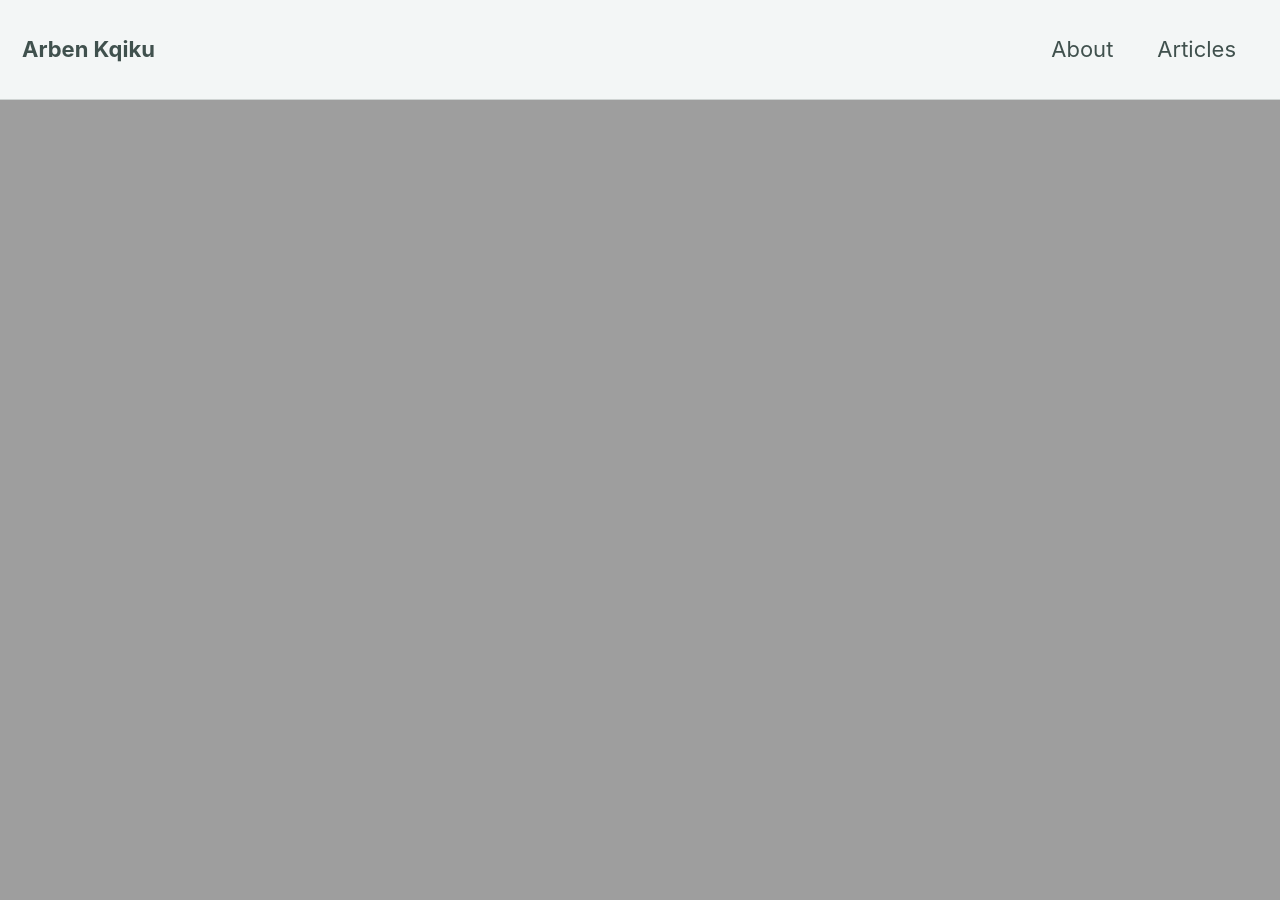
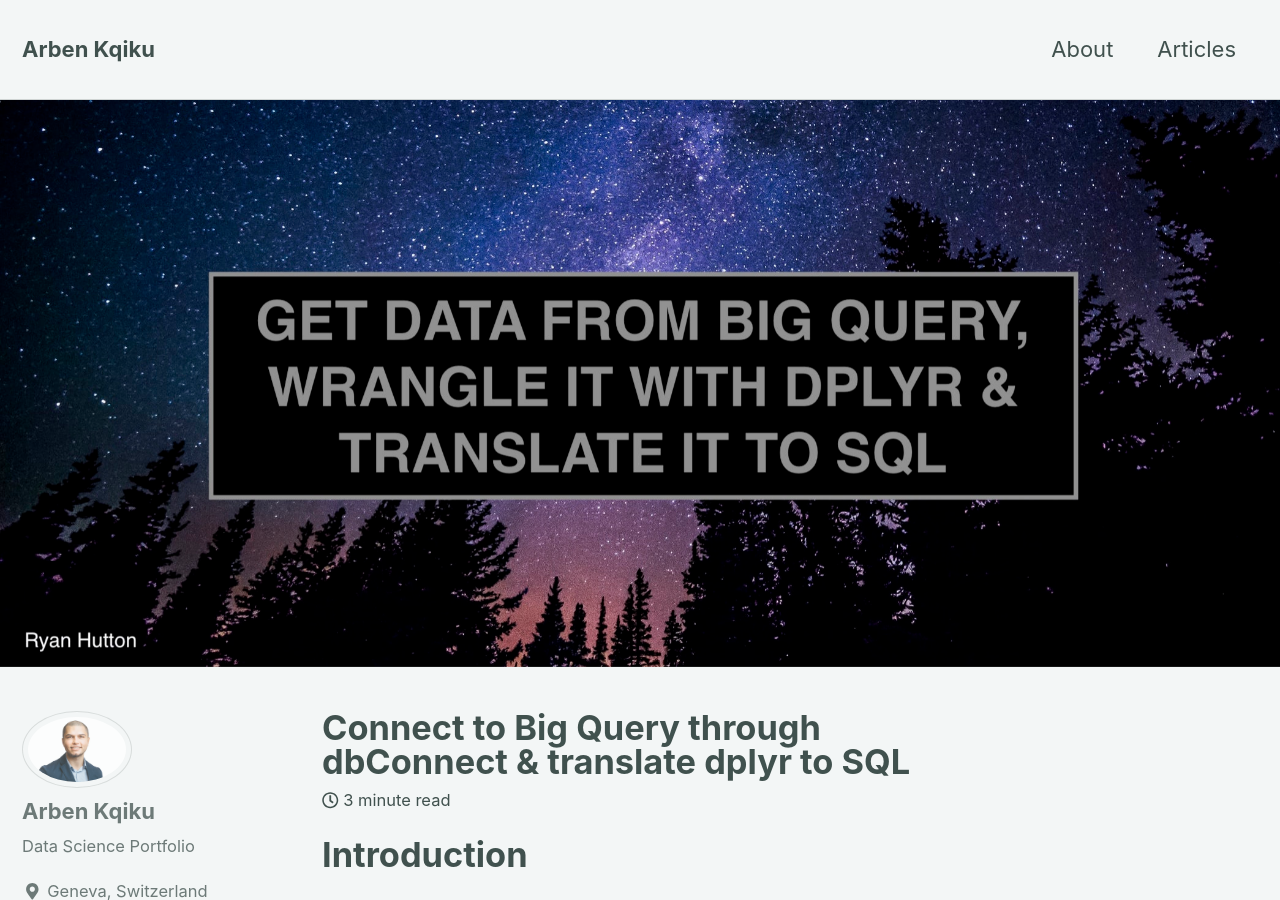
Before and after one commit to ArbenKqiku/arbenkqiku.github.io, a Jekyll site: the page built from _posts/2020-04-03-cdb-connect-big-query.md, in a window 1280 px wide and 900 px high. Built offline with Jekyll 4.4.1, drawn with Linux system fonts in a browser that asks for light colours; nearby versions of some CDN libraries.

Commit message:
Modified big query article image

```diff
--- a/_posts/2020-04-03-cdb-connect-big-query.md
+++ b/_posts/2020-04-03-cdb-connect-big-query.md
@@ -3,7 +3,7 @@
 date: 2020-04-03
 tags: [datascience, r, bigquery, sql, database, dbconnect]
 header:
-  image: "/images/ryan-hutton-2jpeg"
+  image: "/images/ryan-hutton-2.jpeg"
 excerpt: "Learn how to connect to big query & translate dplyr to SQL"
 mathjax: "true"
 ---
```
